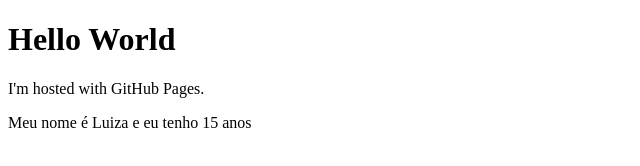
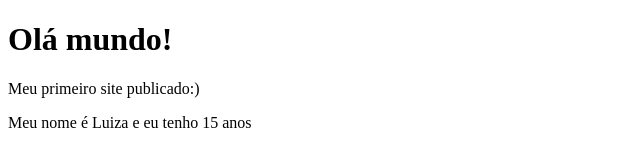
Before and after one commit to LuizaRanieri/luizaranieri.github.io, a plain HTML site: page index.html in a window 1280 px wide. Shown: the whole page, without its empty margins (0-640 px from the left). Drawn offline with Linux system fonts and the light colour scheme.

Commit message:
Update index.html

```diff
--- a/index.html
+++ b/index.html
@@ -1,8 +1,8 @@
 <!DOCTYPE html>
 <html>
 <body>
-<h1>Hello World</h1>
-<p>I'm hosted with GitHub Pages.</p>
+<h1>Olá mundo!</h1>
+<p>Meu primeiro site publicado:)</p>
 <p>Meu nome é Luiza e eu tenho 15 anos</p>
 </body>
 </html>
```
